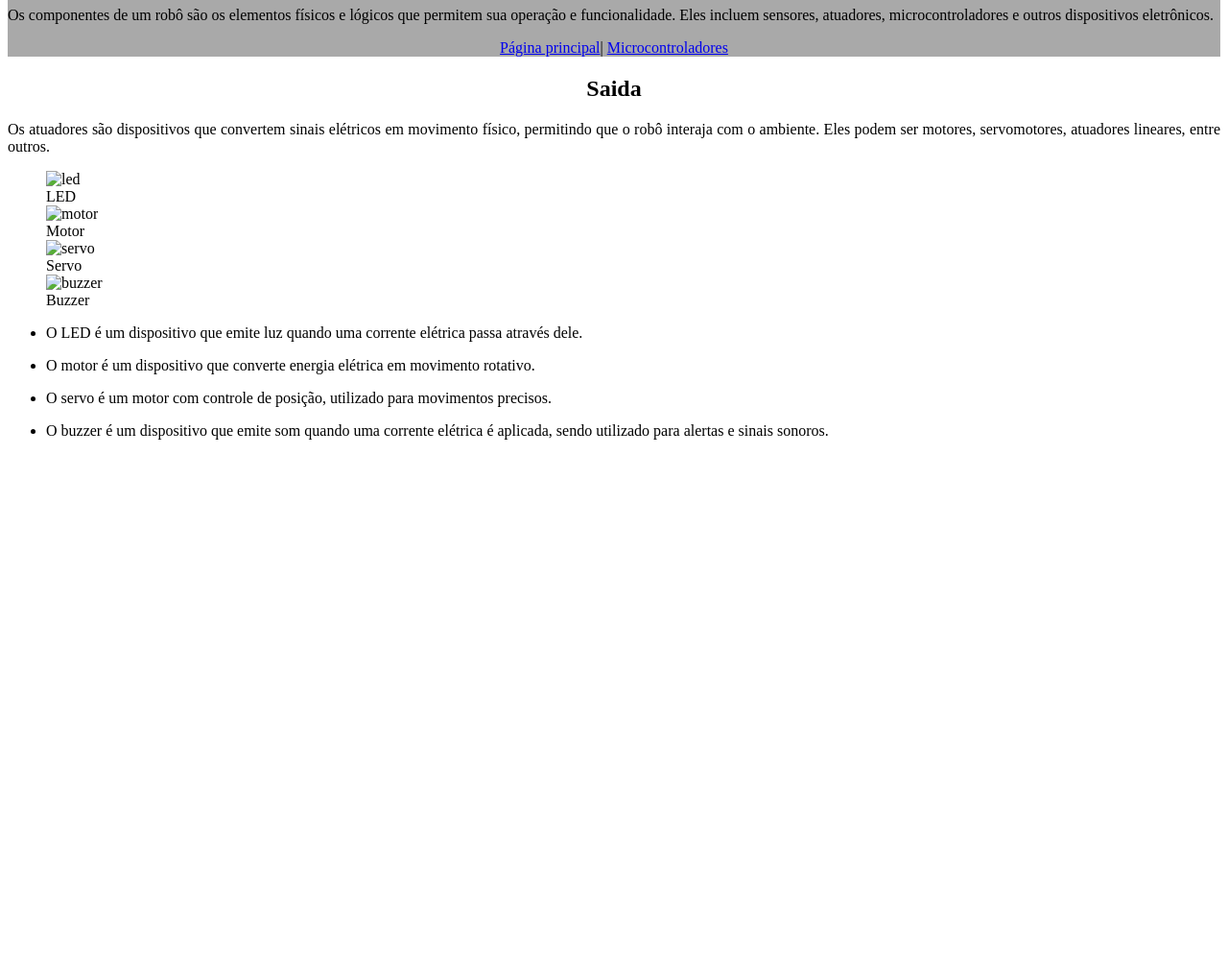
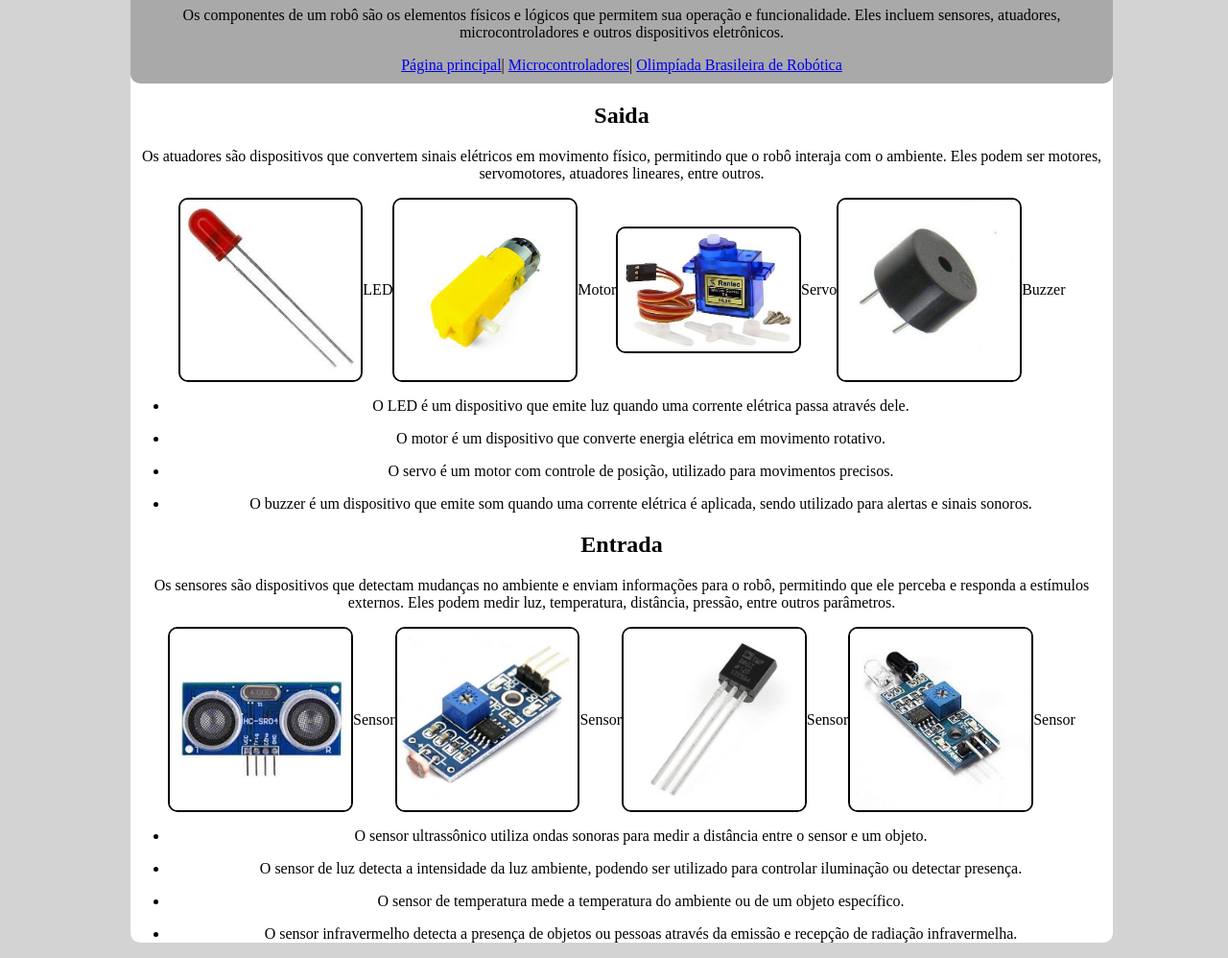
Before and after one commit to williamflorentino123-hub/Robotica-trabalho, a plain HTML site: page principais.html in a window 1280 px wide. Shown: the part 73-1071 px from the top of the page at 96% size. Before the commit the page ends 800 px from the top, so only its background shows below. Drawn offline with Linux system fonts and the light colour scheme.

Commit message:
4 c commit

```diff
--- a/css/estilo.css
+++ b/css/estilo.css
@@ -1,17 +1,45 @@
 #centro{
     text-align: center;
+    border-radius: 10px;
 }
 #lado{
     width: 20%;
+    border-radius: 10px;
 }
 #ladoalado{
     display: flex;
     justify-content: center;
     align-items: center;
 }
+html{
+    background-color: lightgray;
+    border-radius: 15px;
+}
+body{
+    background-color: white;
+    border-radius: 10px;
+    width: 80%;
+    position: relative;
+    left: 10%;
+}
 p{
-    text-align: justify;
+    text-align: center;
+
 }
+
 header{
     background-color: darkgray;
+    border-bottom: 10px solid darkgray;
 }
+img{
+    border-color: black;
+    border-width: 2px;
+    border-style: solid;
+}
+.menu{
+    background-color: darkgray;
+    border-radius: 10px;
+    width: 20%;
+    position: relative;
+    position: fixed;
+}
--- /dev/null
+++ b/obr.html
@@ -0,0 +1,48 @@
+<!DOCTYPE html>
+<html lang="pt-br">
+    <head>
+        <meta charset="UTF-8">
+        <title>Olimpíada Brasileira de Robótica</title>
+        <link rel="stylesheet" href="css/estilo.css">
+    </head>
+    <body>
+        <header id="centro">
+            <h1>Olimpíada Brasileira de Robótica</h1>
+            <p>A Olimpíada Brasileira de Robótica (OBR) é uma competição nacional que visa estimular o interesse dos estudantes pela ciência, tecnologia, engenharia e matemática (STEM), promovendo a aprendizagem prática e o desenvolvimento de habilidades em robótica.</p>
+            <nav>
+                <a href="index.html">Página principal</a>|
+                <a href="microc.html">Microcontroladores</a>|
+                <a href="principais.html">Principais Componentes</a>
+            </nav>
+        </header>
+        <h2 id="centro">Categorias da OBR</h2>
+        <figure id="ladoalado">
+            <img src="img/Obr.png" alt="OBR" id="lado">
+        </figure>
+        <p>A OBR possui diferentes categorias de competição, incluindo:</p>
+        <ul>
+            <li>Categoria A: Robótica Educacional</li>
+            <li>Categoria B: Robótica Competitiva</li>
+            <li>Categoria C: Robótica de Aplicação</li>
+        </ul>
+        <h2 id="centro">Objetivos da OBR</h2>
+        <p>Os principais objetivos da OBR incluem:</p>
+        <ul>
+            <li>Promover o interesse dos estudantes em ciência e tecnologia.</li>
+            <li>Estimular a criatividade e a inovação na resolução de problemas.</li>
+            <li>Desenvolver habilidades de trabalho em equipe e comunicação.</li>
+            <li>Preparar os estudantes para carreiras em áreas relacionadas à robótica e engenharia.</li>
+        </ul>
+        <h2 id="centro">Exemplos de Projetos</h2>
+        <p>Os projetos apresentados na OBR podem variar desde robôs simples que realizam tarefas básicas até sistemas complexos que envolvem inteligência artificial e automação. Alguns exemplos incluem:</p>
+        <figure id="ladoalado">
+            <img src="img/robo1.jpeg" alt="Robô Seguidor de Linha" id="lado">
+            <figcaption>Exemplo de Robô</figcaption>
+        </figure>
+        <ul>
+            <li>Robôs que seguem linhas ou evitam obstáculos.</li>
+            <li>Robôs que realizam tarefas específicas, como pegar e transportar objetos.</li>
+            <li>Robôs autônomos que utilizam sensores para interagir com o ambiente.</li>
+        </ul>
+    </body>
+</html>
--- a/principais.html
+++ b/principais.html
@@ -10,20 +10,21 @@
             <h1>Principais Componentes</h1>
             <p>Os componentes de um robô são os elementos físicos e lógicos que permitem sua operação e funcionalidade. Eles incluem sensores, atuadores, microcontroladores e outros dispositivos eletrônicos.</p>
             <nav>
-                <a href="Robo.html">Página principal</a>|
-                <a href="microc.html">Microcontroladores</a>
+                <a href="index.html">Página principal</a>|
+                <a href="microc.html">Microcontroladores</a>|
+                <a href="obr.html">Olimpíada Brasileira de Robótica</a>
             </nav>
         </header>
         <h2 id="centro">Saida</h2>
         <p>Os atuadores são dispositivos que convertem sinais elétricos em movimento físico, permitindo que o robô interaja com o ambiente. Eles podem ser motores, servomotores, atuadores lineares, entre outros.</p>
-        <figure>
-            <img src="img/led.jpeg" alt="led" id="centro">
+        <figure id="ladoalado">
+            <img src="img/led.jpeg" alt="led" id="lado">
             <figcaption>LED</figcaption>
-            <img src="img/motor.jpeg" alt="motor" id="centro">
+            <img src="img/motor.jpeg" alt="motor" id="lado">
             <figcaption>Motor</figcaption>
-            <img src="img/servo.jpeg" alt="servo" id="centro">
+            <img src="img/servo.jpeg" alt="servo" id="lado">
             <figcaption>Servo</figcaption>
-            <img src="img/buzzer.jpeg" alt="buzzer" id="centro">
+            <img src="img/buzzer.jpeg" alt="buzzer" id="lado">
             <figcaption>Buzzer</figcaption>
         </figure>
         <ul>
@@ -32,5 +33,23 @@
             <li><p>O servo é um motor com controle de posição, utilizado para movimentos precisos.</p></li>
             <li><p>O buzzer é um dispositivo que emite som quando uma corrente elétrica é aplicada, sendo utilizado para alertas e sinais sonoros.</p></li>
         </ul>
+        <h2 id="centro">Entrada</h2>
+        <p>Os sensores são dispositivos que detectam mudanças no ambiente e enviam informações para o robô, permitindo que ele perceba e responda a estímulos externos. Eles podem medir luz, temperatura, distância, pressão, entre outros parâmetros.</p>
+        <figure id="ladoalado">
+            <img src="img/ultrassonico.jpeg" alt="sensor" id="lado">
+            <figcaption>Sensor</figcaption>
+            <img src="img/luz.jpeg" alt="sensor" id="lado">
+            <figcaption>Sensor</figcaption>
+            <img src="img/temperatura.jpeg" alt="sensor" id="lado">
+            <figcaption>Sensor</figcaption>
+            <img src="img/infravermelho.jpeg" alt="sensor" id="lado">
+            <figcaption>Sensor</figcaption>
+        </figure>
+        <ul>
+            <li><p>O sensor ultrassônico utiliza ondas sonoras para medir a distância entre o sensor e um objeto.</p></li>
+            <li><p>O sensor de luz detecta a intensidade da luz ambiente, podendo ser utilizado para controlar iluminação ou detectar presença.</p></li>
+            <li><p>O sensor de temperatura mede a temperatura do ambiente ou de um objeto específico.</p></li>
+            <li><p>O sensor infravermelho detecta a presença de objetos ou pessoas através da emissão e recepção de radiação infravermelha.</p></li>
+        </ul>
     </body>
 </html>
```
Also changed, not shown: index.html (renamed from Robo.html, +5 -1 lines), microc.html (+3 -2 lines), img/Obr.png (added), img/R.jpeg (added), img/buzzer.jpeg (added), img/infravermelho.jpeg (added), img/led.jpeg (added), img/luz.jpeg (added), img/motor.jpeg (added), img/robo1.jpeg (added), img/servo.jpeg (added), img/temperatura.jpeg (added), img/ultrassonico.jpeg (added).
